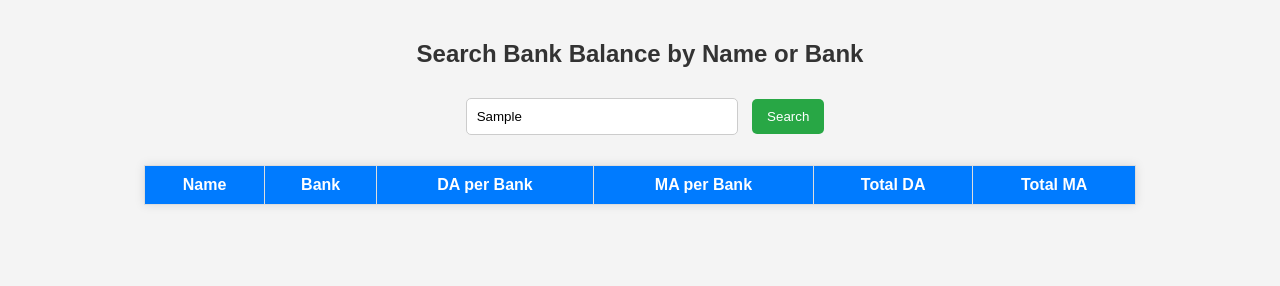
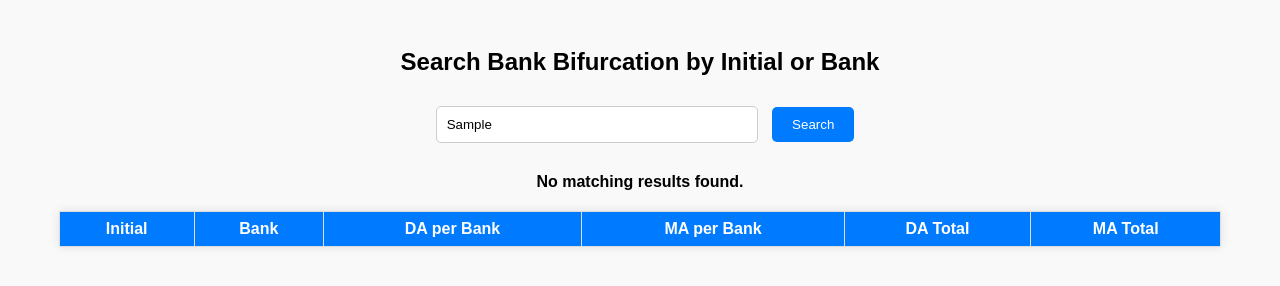
Before and after one commit to Harshtrivedi456/Bankjob, a plain HTML site: page index.html in a window 1280 px wide. Both pictures are taken after typing "Sample" into the empty fields and a click on the button "Search". Drawn offline with nearby package versions, Linux system fonts and the light colour scheme.

Commit message:
Update index.html

```diff
--- a/index.html
+++ b/index.html
@@ -1,133 +1,139 @@
 <!DOCTYPE html>
 <html lang="en">
 <head>
-    <meta charset="UTF-8">
-    <meta name="viewport" content="width=device-width, initial-scale=1.0">
-    <title>Bank Balance Search</title>
+  <meta charset="UTF-8" />
+  <meta name="viewport" content="width=device-width, initial-scale=1.0"/>
+  <title>Bank Bifurcation Search</title>
   <script src="https://cdnjs.cloudflare.com/ajax/libs/PapaParse/5.3.0/papaparse.min.js"></script>
   <style>
     body {
       font-family: Arial, sans-serif;
       text-align: center;
-            background-color: #f4f4f4;
-            margin: 0;
+      background-color: #f9f9f9;
       padding: 20px;
-        }
-        h2 {
-            color: #333;
     }
     input {
       padding: 10px;
-            width: 250px;
+      width: 300px;
       margin: 10px;
       border-radius: 5px;
       border: 1px solid #ccc;
     }
     button {
-            padding: 10px 15px;
-            background-color: #28a745;
+      padding: 10px 20px;
+      background-color: #007bff;
       color: white;
       border: none;
       border-radius: 5px;
       cursor: pointer;
     }
     button:hover {
-            background-color: #218838;
+      background-color: #0056b3;
     }
     table {
+      width: 95%;
       margin: 20px auto;
       border-collapse: collapse;
-            width: 80%;
       background-color: white;
-            box-shadow: 0px 0px 10px rgba(0, 0, 0, 0.1);
+      box-shadow: 0 0 10px rgba(0,0,0,0.1);
     }
     th, td {
-            padding: 10px;
       border: 1px solid #ddd;
-            text-align: center;
+      padding: 8px;
     }
     th {
       background-color: #007bff;
       color: white;
     }
     tr:nth-child(even) {
-            background-color: #f9f9f9;
+      background-color: #f2f2f2;
+    }
+    .summary {
+      margin-top: 20px;
+      font-weight: bold;
+      font-size: 16px;
     }
   </style>
 </head>
 <body>
-    <h2>Search Bank Balance by Name or Bank</h2>
-    <input type="text" id="searchInput" placeholder="Enter Name or Bank">
-    <button onclick="searchBalance()">Search</button>
+  <h2>Search Bank Bifurcation by Initial or Bank</h2>
+  <input type="text" id="searchInput" placeholder="Enter Initial (e.g., C) or Bank Name (e.g., RAJ)">
+  <button onclick="search()">Search</button>
+
+  <div class="summary" id="summary"></div>
 
   <table>
     <thead>
       <tr>
-                <th>Name</th>
+        <th>Initial</th>
         <th>Bank</th>
         <th>DA per Bank</th>
         <th>MA per Bank</th>
-                <th>Total DA</th>
-                <th>Total MA</th>
+        <th>DA Total</th>
+        <th>MA Total</th>
       </tr>
     </thead>
-        <tbody id="resultTable">
-        </tbody>
+    <tbody id="resultTable"></tbody>
   </table>
 
   <script>
-        let balanceData = [];
+    let bankData = [];
 
-        // Load CSV data from the Excel reference file
-        fetch('bank_bifurcation.csv') // Convert Excel to CSV manually
+    // Load the CSV file (make sure it's in same directory or path is correct)
+    fetch('bank_bifurcation.csv')
       .then(response => response.text())
-            .then(csvData => {
-                Papa.parse(csvData, {
+      .then(csv => {
+        Papa.parse(csv, {
           header: true,
           skipEmptyLines: true,
           complete: function(results) {
-                        balanceData = results.data;
-                        console.log("CSV Data Loaded:", balanceData);
+            bankData = results.data;
           }
         });
-            })
-            .catch(error => console.error("Error loading CSV file:", error));
+      });
 
-        function searchBalance() {
-            console.log("Search function triggered");
-            const input = document.getElementById('searchInput').value.toUpperCase().trim();
-            const tableBody = document.getElementById('resultTable');
-            tableBody.innerHTML = '';
+    function search() {
+      const input = document.getElementById("searchInput").value.trim().toUpperCase();
+      const table = document.getElementById("resultTable");
+      const summary = document.getElementById("summary");
+      table.innerHTML = '';
+      summary.innerHTML = '';
 
-            if (balanceData.length === 0) {
-                console.error("Data not loaded yet or empty.");
-                alert("Data not loaded yet. Please wait or check the file.");
-                return;
+      if (!input) return;
+
+      let filtered = bankData.filter(row => {
+        const initial = row.Initial?.toUpperCase() || '';
+        const bank = row.Bank?.toUpperCase() || '';
+        return initial === input || bank === input;
+      });
+
+      let totalDA = 0;
+      let totalMA = 0;
+
+      filtered.forEach(row => {
+        const da = parseFloat(row.DA_per_bank) || 0;
+        const ma = parseFloat(row.MA_per_bank) || 0;
+
+        totalDA += da;
+        totalMA += ma;
+
+        const tr = document.createElement('tr');
+        tr.innerHTML = `
+          <td>${row.Initial}</td>
+          <td>${row.Bank}</td>
+          <td>${da.toLocaleString()}</td>
+          <td>${ma.toLocaleString()}</td>
+          <td>${row.DA_total}</td>
+          <td>${row.MA_total}</td>
+        `;
+        table.appendChild(tr);
+      });
+
+      if (filtered.length > 0) {
+        summary.innerHTML = `Total Deposit (DA): ₹${totalDA.toLocaleString()} | Total Maturity (MA): ₹${totalMA.toLocaleString()}`;
+      } else {
+        summary.innerHTML = "No matching results found.";
       }
-
-            console.log("Searching for:", input);
-
-            const filteredData = balanceData.filter(row =>
-                row.Name?.toUpperCase() === input || row.Bank?.toUpperCase() === input
-            );
-
-            console.log("Filtered Data:", filteredData);
-
-            if (filteredData.length === 0) {
-                alert("No matching records found.");
-                return;
-            }
-
-            filteredData.forEach(row => {
-                const tr = document.createElement('tr');
-                tr.innerHTML = `<td>${row.Name || 'N/A'}</td>
-                                <td>${row.Bank || 'N/A'}</td>
-                                <td>${row.DA_per_bank || 'N/A'}</td>
-                                <td>${row.MA_per_bank || 'N/A'}</td>
-                                <td>${row.DA_total || 'N/A'}</td>
-                                <td>${row.MA_total || 'N/A'}</td>`;
-                tableBody.appendChild(tr);
-            });
     }
   </script>
 </body>
```
Lines whose indentation alone changed are shown as unchanged.
